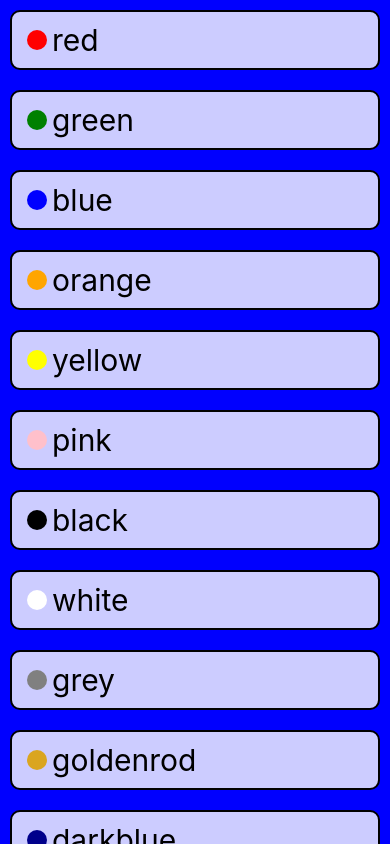
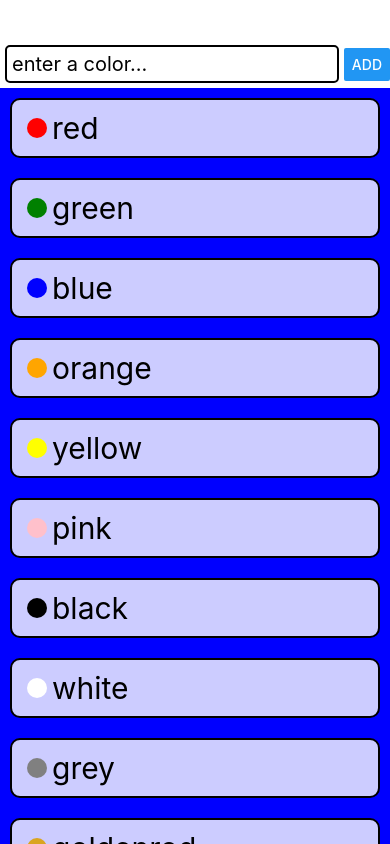
Before and after one commit to MoonHighway/ColorCatalog, a React Native app: screen / in a window 390 px wide. Built offline with nearby package versions, Linux system fonts and the light colour scheme.

Commit message:
ready for next lesson

```diff
--- a/App.js
+++ b/App.js
@@ -1,11 +1,16 @@
 import React, { useState } from "react";
-import { StyleSheet, FlatList } from "react-native";
+import { StyleSheet, FlatList, Alert } from "react-native";
 import ColorButton from "./components/ColorButton";
 import defaultColors from "./data/defaultColors.json";
+import ColorForm from "./components/ColorForm";
 
 export default function App() {
   const [backgroundColor, setBackgroundColor] = useState("blue");
   return (
+    <>
+      <ColorForm
+        onNewColor={newColor => Alert.alert(`TODO: add color ${newColor}`)}
+      />
       <FlatList
         style={[styles.container, { backgroundColor }]}
         data={defaultColors}
@@ -19,6 +24,7 @@
           );
         }}
       />
+    </>
   );
 }
 
--- /dev/null
+++ b/components/ColorForm.js
@@ -0,0 +1,43 @@
+import React, { useState, useRef } from "react";
+import { StyleSheet, View, TextInput, Button } from "react-native";
+
+export default function ColorForm({ onNewColor = f => f }) {
+  const [inputValue, setValue] = useState("");
+  const input = useRef();
+  return (
+    <View style={styles.container}>
+      <TextInput
+        ref={input}
+        style={styles.txtInput}
+        value={inputValue}
+        onChangeText={setValue}
+        autoCapitalize="none"
+        placeholder="enter a color..."
+      />
+      <Button
+        title="add"
+        onPress={() => {
+          input.current.blur();
+          onNewColor(inputValue);
+          setValue("");
+        }}
+      />
+    </View>
+  );
+}
+
+const styles = StyleSheet.create({
+  container: {
+    marginTop: 40,
+    flexDirection: "row",
+    alignItems: "center"
+  },
+  txtInput: {
+    flex: 1,
+    borderWidth: 2,
+    fontSize: 20,
+    margin: 5,
+    borderRadius: 5,
+    padding: 5
+  }
+});
```
Lines whose indentation alone changed are shown as unchanged.
